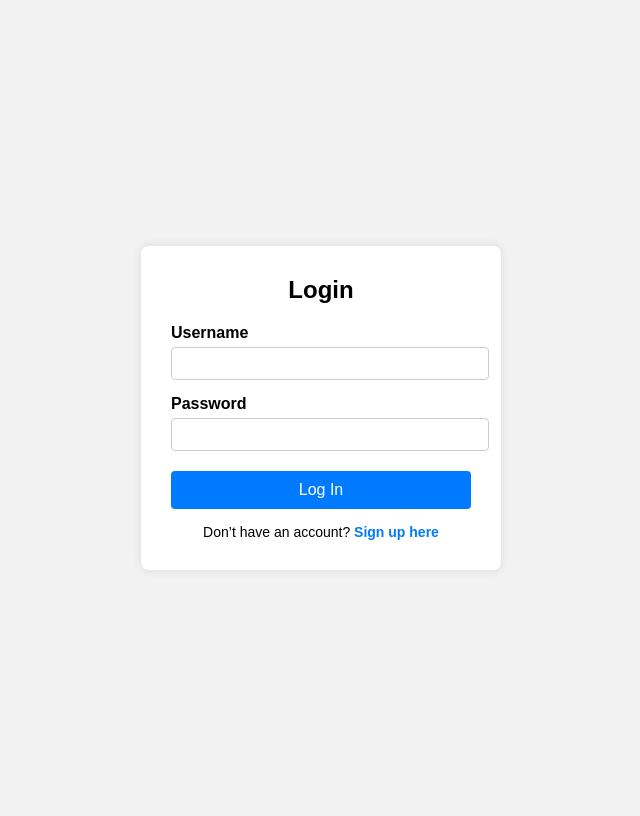
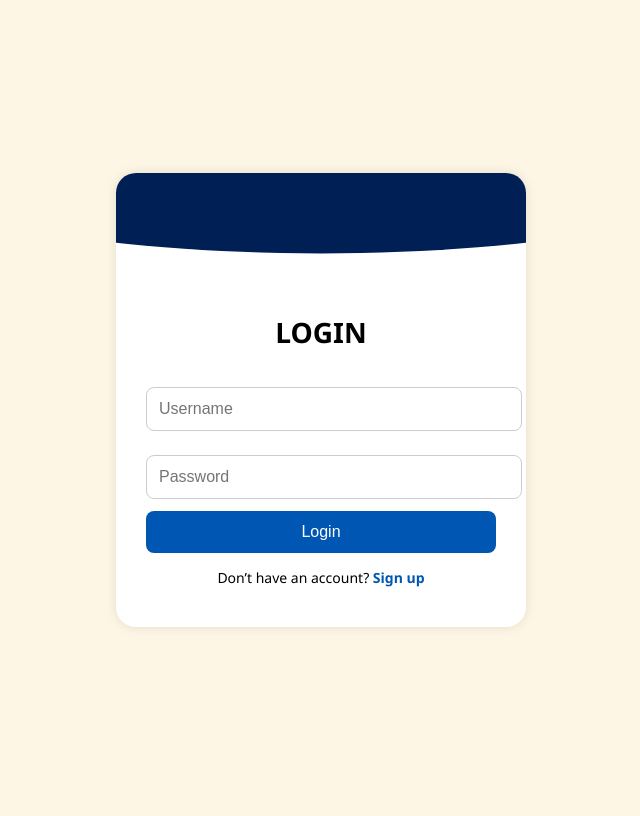
Before and after one commit to aodre12/IT38A-Enterprise-System, a PHP site: page /login.php in a window 1280 px wide. Shown: the whole page, without its empty margins (319-959 px from the left). After the commit the page ends 627 px from the top, so only its background shows below. Run offline with PHP 8.4, Linux system fonts and the light colour scheme.

Commit message:
added bg for login

```diff
--- a/login.php
+++ b/login.php
@@ -1,10 +1,8 @@
 <?php
-// login.php
 session_start();
 $error = '';
 
 if ($_SERVER['REQUEST_METHOD'] === 'POST') {
-    // Dummy credentials for example
     $valid_username = 'johndoe';
     $valid_password = 'password123';
 
@@ -12,7 +10,6 @@ if ($_SERVER['REQUEST_METHOD'] === 'POST') {
     $password = $_POST['password'] ?? '';
 
     if ($username === $valid_username && $password === $valid_password) {
-        // On success, set session and redirect to dashboard or profile
         $_SESSION['username'] = $username;
         header('Location: dashboard.php');
         exit;
@@ -29,90 +26,107 @@ if ($_SERVER['REQUEST_METHOD'] === 'POST') {
   <title>Login</title>
   <style>
     body {
-      font-family: Arial, sans-serif;
-      background-color: #f2f2f2;
+      margin: 0;
+      font-family: 'Segoe UI', sans-serif;
+      background-color: #fef6e4;
       display: flex;
       justify-content: center;
       align-items: center;
       height: 100vh;
     }
+
     .login-container {
-      background: white;
-      padding: 30px;
+      background: #fff;
+      width: 350px;
+      padding: 40px 30px;
+      border-radius: 20px;
+      box-shadow: 0 0 12px rgba(0,0,0,0.1);
+      text-align: center;
+      position: relative;
+    }
+
+    .header-wave {
+      position: absolute;
+      top: 0;
+      left: 0;
+      height: 100px;
+      width: 100%;
+      background: #001F54;
+      border-top-left-radius: 20px;
+      border-top-right-radius: 20px;
+      clip-path: ellipse(100% 80% at 50% 0%);
+    }
+
+    h2 {
+      margin-top: 100px;
+      font-size: 28px;
+      font-weight: 700;
+      color: #000;
+    }
+
+    input[type="text"], input[type="password"] {
+      width: 100%;
+      padding: 12px;
+      margin: 12px 0;
+      border: 1px solid #ccc;
       border-radius: 8px;
-      box-shadow: 0 0 10px rgba(0,0,0,0.1);
-      width: 300px;
+      font-size: 16px;
     }
-    .login-container h2 {
-      margin-top: 0;
-      text-align: center;
-    }
-    .login-container label {
-      display: block;
-      margin-top: 15px;
-      font-weight: bold;
-    }
-    .login-container input {
+
+    button {
       width: 100%;
-      padding: 8px;
-      margin-top: 5px;
-      border: 1px solid #ccc;
-      border-radius: 4px;
-    }
-    .login-container button {
-      width: 100%;
-      padding: 10px;
-      margin-top: 20px;
-      background-color: #007bff;
+      padding: 12px;
+      background-color: #0056b3;
       color: white;
       border: none;
-      border-radius: 4px;
+      border-radius: 8px;
+      font-size: 16px;
       cursor: pointer;
-      font-size: 16px;
     }
-    .login-container button:hover {
-      background-color: #0056b3;
+
+    button:hover {
+      background-color: #003d80;
     }
+
     .signup-prompt {
-      text-align: center;
       margin-top: 15px;
       font-size: 14px;
     }
+
     .signup-prompt a {
-      color: #007bff;
+      color: #0056b3;
       text-decoration: none;
       font-weight: bold;
     }
+
     .signup-prompt a:hover {
       text-decoration: underline;
     }
+
     .error {
       color: red;
-      text-align: center;
       margin-top: 10px;
+      font-size: 14px;
     }
   </style>
 </head>
 <body>
   <div class="login-container">
-    <h2>Login</h2>
+    <div class="header-wave"></div>
+    <h2>LOGIN</h2>
 
     <?php if ($error): ?>
       <div class="error"><?= htmlspecialchars($error) ?></div>
     <?php endif; ?>
 
     <form method="POST" action="">
-      <label for="username">Username</label>
-      <input type="text" id="username" name="username" required />
-
-      <label for="password">Password</label>
-      <input type="password" id="password" name="password" required />
-
-      <button type="submit">Log In</button>
+      <input type="text" name="username" placeholder="Username" required />
+      <input type="password" name="password" placeholder="Password" required />
+      <button type="submit">Login</button>
     </form>
 
     <div class="signup-prompt">
-      Don’t have an account? <a href="register.php">Sign up here</a>
+      Don’t have an account? <a href="register.php">Sign up</a>
     </div>
   </div>
 </body>
```
Also changed, not shown: prlm/index.html (renamed from index.html).
